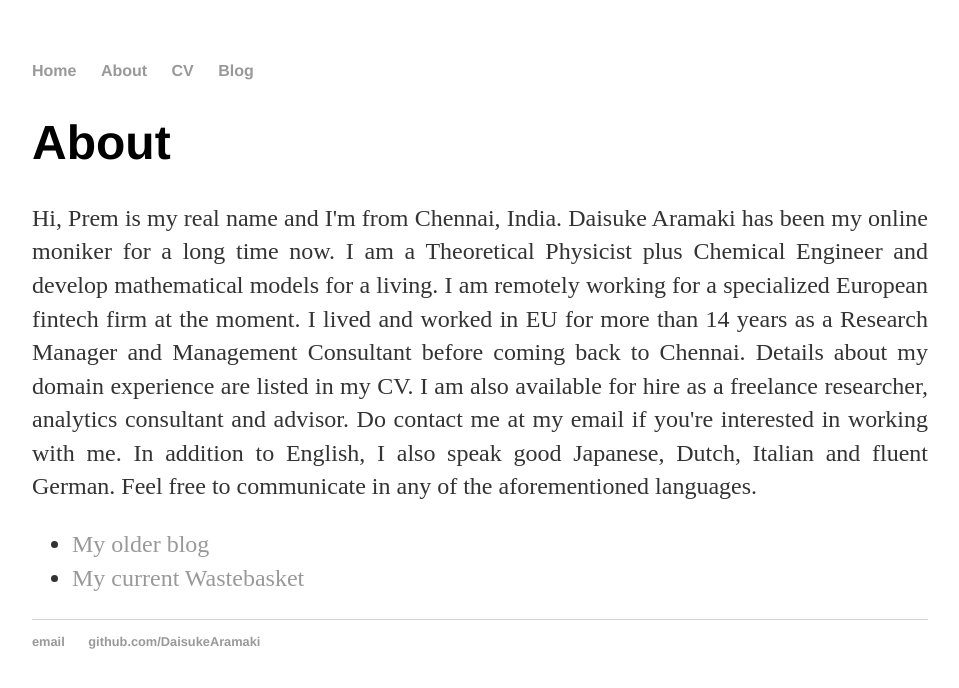
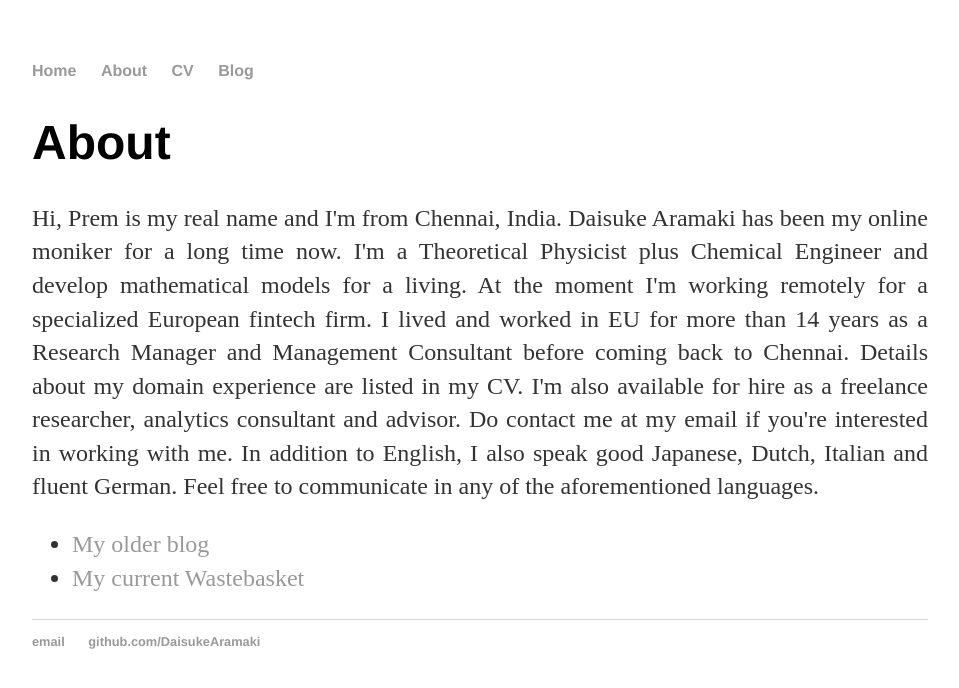
Before and after one commit to DaisukeAramaki/DaisukeAramaki.github.io, a Jekyll site: the page built from about/index.html, in a window 1280 px wide. Shown: the top 688 px of the page, without its empty margins (160-1119 px from the left). Built offline with Jekyll 4.4.1, drawn with Linux system fonts in a browser that asks for light colours.

Commit message:
modified:   about/index.html

```diff
--- a/about/index.html
+++ b/about/index.html
@@ -5,7 +5,7 @@
 
 		<div class="about">
 			<h1>About</h1>
-			<p align=' justify'> Hi, Prem is my real name and I'm from Chennai, India. Daisuke Aramaki has been my online moniker for a long time now. I am a Theoretical Physicist plus Chemical Engineer and develop mathematical models for a living. I am remotely working for a specialized European fintech firm at the moment. I lived and worked in EU for more than 14 years as a Research Manager and Management Consultant before coming back to Chennai. Details about my domain experience are listed in my CV. I am also available for hire as a freelance researcher, analytics consultant and advisor. Do contact me at my email if you're interested in working with me. In addition to English, I also speak good Japanese, Dutch, Italian and fluent German. Feel free to communicate in any of the aforementioned languages.</p>
+			<p align=' justify'> Hi, Prem is my real name and I'm from Chennai, India. Daisuke Aramaki has been my online moniker for a long time now. I'm a Theoretical Physicist plus Chemical Engineer and develop mathematical models for a living. At the moment I'm working remotely for a specialized European fintech firm. I lived and worked in EU for more than 14 years as a Research Manager and Management Consultant before coming back to Chennai. Details about my domain experience are listed in my CV. I'm also available for hire as a freelance researcher, analytics consultant and advisor. Do contact me at my email if you're interested in working with me. In addition to English, I also speak good Japanese, Dutch, Italian and fluent German. Feel free to communicate in any of the aforementioned languages.</p>
 
 			<ul class="contacts">
 				<!-- <li><a href="#">@TwitterHandle</a></li> -->
```
